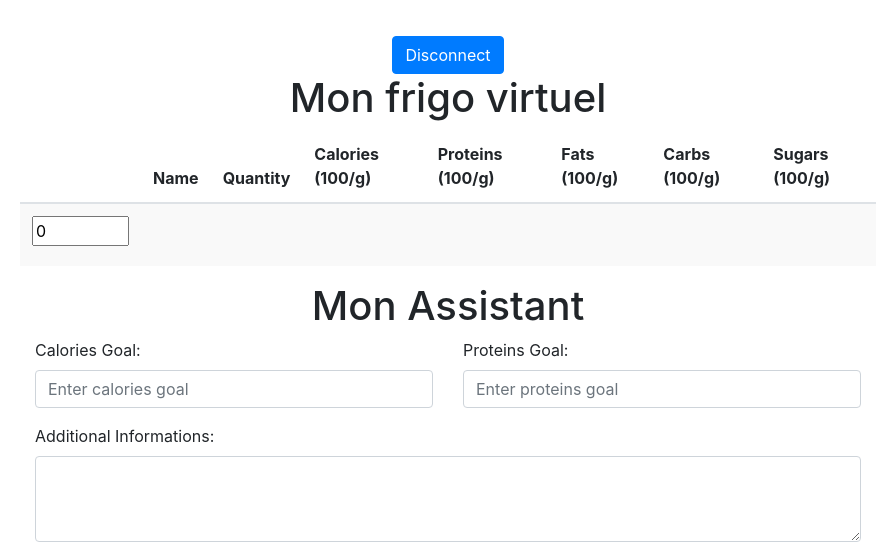
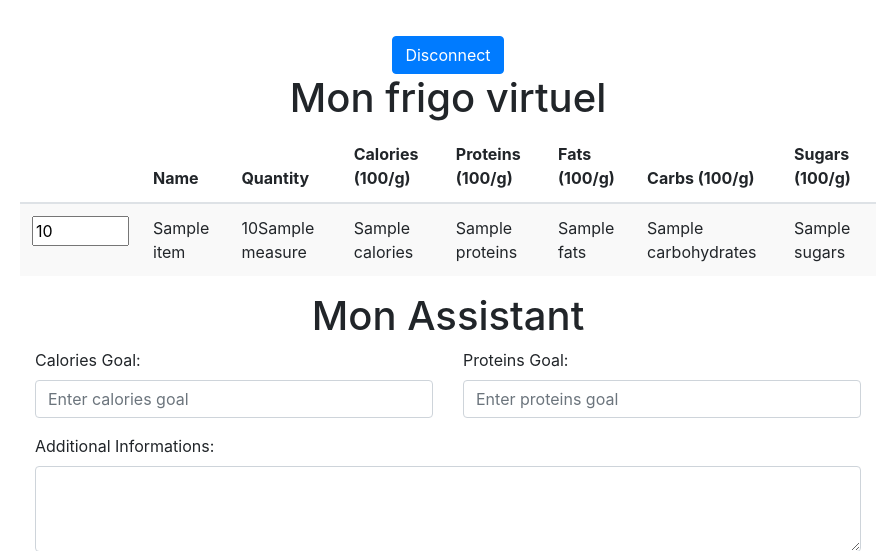
Before and after one commit to LoicRcp/DietApp, a Flask app: template templates/index.html in a window 1280 px wide. Shown: the top 551 px of the page, without its empty margins (192-1084 px from the left). Run offline with Flask 3, Linux system fonts and the light colour scheme; the visitor is signed in with stand-in values (Sample User, id 1); tables that the repository leaves empty hold one stand-in row (values such as "Sample post"); the template is opened without the code that fills it: most values are stand-ins (such as "Sample title", 1, 10 or a date in 2020); some libraries are stand-ins or nearby versions.

Commit message:
Added product quantity in fridge in tables

```diff
--- a/app.py
+++ b/app.py
@@ -356,19 +356,19 @@
 def scan():
     return render_template('scan.html')
 
+def process_and_sort_fridge_items(user_email):
+    fridge_items = getUserProductsFromDatabase(user_email)
+    fridge_items = [(item[:-1], item[-1]) for item in fridge_items]
+    fridge_items = [(productToJson(item[0]), item[1]) for item in fridge_items]
+    fridge_items.sort(key=lambda x: x[1])
+    return fridge_items
 @app.route('/fridge', methods=['GET'])
 def fridge():
-    items = getUserProductsFromDatabase(session.get('user_email'))
-    items = [(item[:-1], item[-1]) for item in items]
-    items = [(productToJson(item[0]), item[1]) for item in items]
-    return render_template('fridge.html', items=items)
+    return render_template('fridge.html', items=process_and_sort_fridge_items(session['user_email']))
 
 @app.route("/", methods=["GET", "POST"])
 def index():
-    items = getAllProductsFromDatabase()
-
-    items = [productToJson(item) for item in items]
-    return render_template("index.html", items=items)
+    return render_template("index.html", items=process_and_sort_fridge_items(session['user_email']))
 
 
 @app.route('/get-meal-plan', methods=['POST'])
--- a/templates/index.html
+++ b/templates/index.html
@@ -88,10 +88,10 @@
             </thead>
             <tbody>
 
-            {% for item in items %}
+            {% for item, qty in items %}
                 <tr>
                     <td><label>
-                        <input type="number" name="quantity" value="0" min="0" max="100">
+                        <input type="number" name="quantity" value={{ qty }} min="0" max="100">
                     </label></td>
                     <td style="display: none">{{ item.barcode }}</td>
                     <td title="{{ item.barcode }}">{{ item.name }}</td>
```
